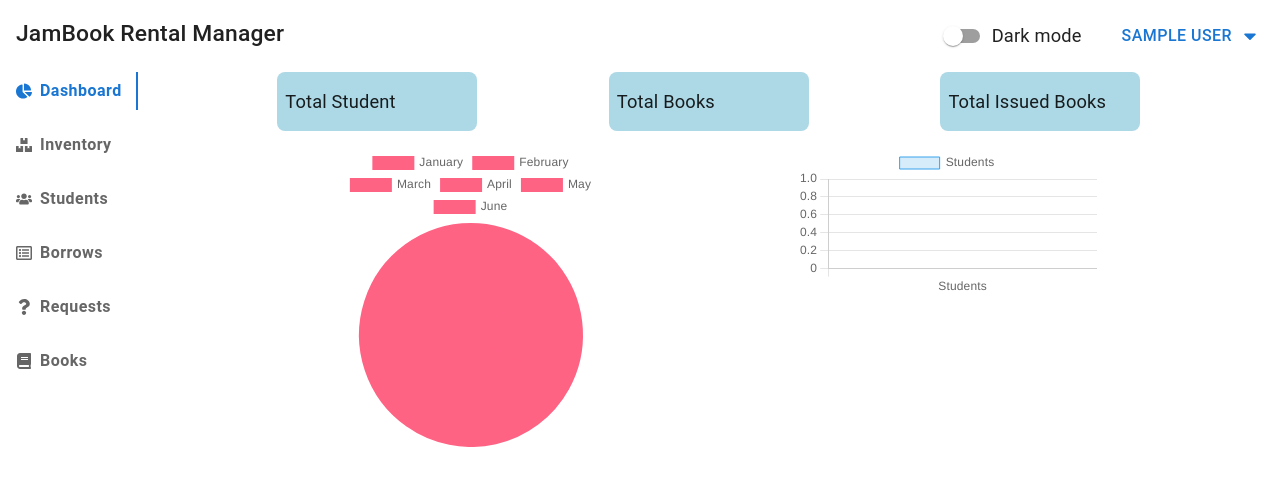
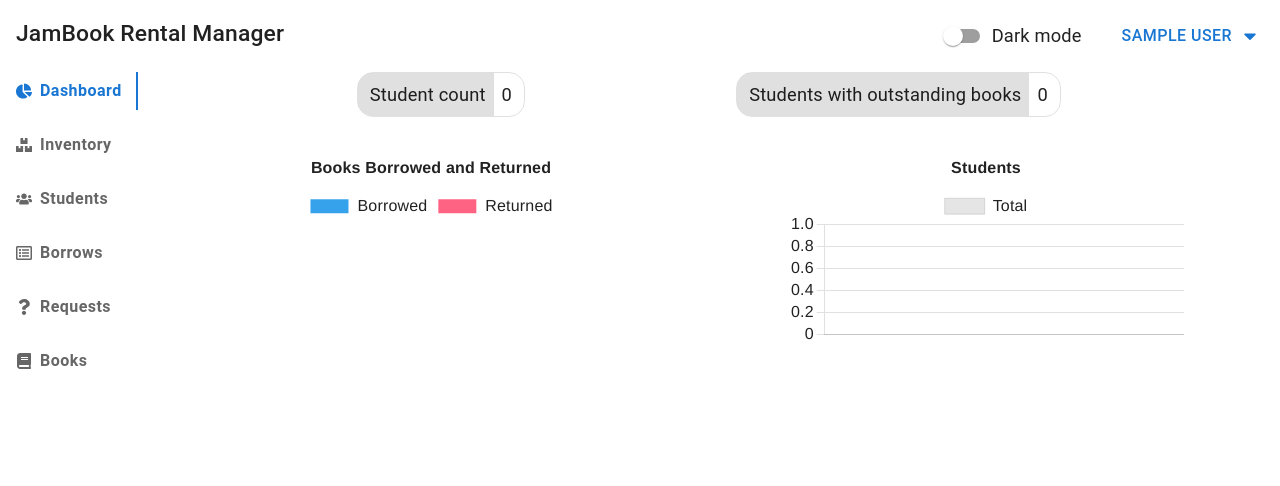
Before and after one commit to Matthewsamuels-22/book-rental-system, a React (Vite) app: page / in a window 1280 px wide. Shown: the top 486 px of the page. Built offline with nearby package versions, Linux system fonts and the light colour scheme; no server answers; the database is empty; sample sign-in values are in the browser's storage.

Commit message:
Complete dashboard page
* Add InfoChip.jsx

* Delete dashboard.css

```diff
--- a/src/pages/dasboard/BarChart.jsx
+++ b/src/pages/dasboard/BarChart.jsx
@@ -1,46 +1,50 @@
+import PropTypes from "prop-types";
+import { useEffect, useState } from "react";
 import { Bar } from "react-chartjs-2";
-import { useEffect, useState } from "react";
-import { getDocs, collection } from "firebase/firestore";
-import { auth, firestore } from "../../firebase";
 
+export function BarChart(props) {
+	const [gradeCount, setGradeCount] = useState({});
 
-const labels = ["Students"];
-
-export function BarChart() {
-  const [data, setData] = useState({
-    labels: labels,
+	const entries = Object.entries(gradeCount);
+	const data = {
+		labels: entries.map((x) => "Grade " + x[0]),
 		datasets: [
 			{
-        label: "Students",
-        data: [0],
-        backgroundColor: "rgba(54, 162, 235, 0.2)",
-        borderColor: "rgba(54, 162, 235, 1)",
+				label: "Total",
+				data: entries.map((x) => x[1]),
 				borderWidth: 1,
 			},
 		],
+	};
+
+	useEffect(() => {
+		props.records.forEach((student) => {
+			const grade = student.gradeLevels.at(-1).grade;
+			if (!(grade in gradeCount)) gradeCount[grade] = 0;
+			gradeCount[grade]++;
 		});
 
-  useEffect(() => {
-    const fetchData = async () => {
-      try {
-        const collectionRef = collection(firestore, "users", auth.currentUser.uid, "students");
-        const querySnapshot = await getDocs(collectionRef);
-        const studentCount = querySnapshot.size;
+		setGradeCount({ ...gradeCount });
+	}, [props.records]);
 
-        setData(prevData => ({
-          ...prevData,
-          datasets: [{
-            ...prevData.datasets[0],
-            data: [studentCount],
-          }]
-        }));
-      } catch (error) {
-        console.error("Error fetching data from Firestore: ", error);
+	return (
+		<Bar data={data} options={{ plugins: { title: { display: true, text: "Students" } } }} />
+	);
 }
+
+BarChart.propTypes = {
+	records: PropTypes.arrayOf(
+		PropTypes.exact({
+			id: PropTypes.string.isRequired,
+			schoolId: PropTypes.string.isRequired,
+			name: PropTypes.string.isRequired,
+			gradeLevels: PropTypes.arrayOf(
+				PropTypes.exact({
+					grade: PropTypes.number.isRequired,
+					class: PropTypes.string.isRequired,
+					logDate: PropTypes.instanceOf(Date).isRequired,
+				}).isRequired,
+			).isRequired,
+		}).isRequired,
+	).isRequired,
 };
-
-    fetchData();
-  }, [auth]);
-
-  return <Bar data={data} />;
-}
--- a/src/pages/dasboard/Dashboard.jsx
+++ b/src/pages/dasboard/Dashboard.jsx
@@ -1,29 +1,77 @@
-import "chart.js/auto";
+import Chart from "chart.js/auto";
+import { Fragment, useContext, useEffect, useMemo } from "react";
 
-import Box from "@mui/material/Box";
+import Container from "@mui/material/Container";
 import Stack from "@mui/material/Stack";
+import { useTheme } from "@mui/material/styles";
 
+import { BorrowContext } from "../../contexts/BorrowContext";
+import { StudentContext } from "../../contexts/StudentContext";
+import { getBorrowEntries } from "../../helpers/firestore/borrows";
+import { getStudents } from "../../helpers/firestore/students";
 import { BarChart } from "./BarChart";
+import { InfoChip } from "./InfoChip";
 import { PieChart } from "./PieChart";
 
-import "./dashboard.css";
+export function Dashboard() {
+	const theme = useTheme();
+	const { borrows, setBorrows } = useContext(BorrowContext);
+	const { students, setStudents } = useContext(StudentContext);
 
-export function Dashboard() {
+	const unreturnedIds = useMemo(
+		() => new Set(borrows.filter((x) => x.dateReturned === null).map((x) => x.borrower)),
+		[borrows],
+	);
+
+	useEffect(() => {
+		if (borrows.length === 0) {
+			getBorrowEntries()
+				.then((x) => setBorrows(x))
+				.catch(console.error);
+		}
+
+		if (students.length === 0) {
+			getStudents()
+				.then((x) => setStudents(x))
+				.catch(console.error);
+		}
+	}, []);
+
+	useEffect(() => {
+		Chart.defaults.font.size = theme.typography.fontSize;
+		Chart.defaults.color = theme.palette.text.primary;
+		Chart.defaults.borderColor = theme.palette.divider;
+	}, [theme]);
+
 	return (
-		<Stack className="dashboard" spacing={2}>
-			<Box display="flex" justifyContent="space-evenly" flexWrap="wrap" gap={2}>
-				<div className="students">Total Student</div>
-				<div className="books">Total Books</div>
-				<div className="issued">Total Issued Books</div>
-			</Box>
-			<Box display="flex" justifyContent="space-evenly" flexWrap="wrap" gap={2}>
-				<div className="chart-container flex-grow-1">
-					<PieChart />
-				</div>
-				<div className="chart-container flex-grow-1">
-					<BarChart />
-				</div>
-			</Box>
-		</Stack>
+		<Fragment>
+			<Stack
+				direction="row"
+				justifyContent="space-evenly"
+				flexWrap="wrap"
+				marginBottom={4}
+				spacing={2}
+				useFlexGap>
+				<InfoChip theme={theme} label="Student count" value={students.length} />
+				<InfoChip
+					theme={theme}
+					label="Students with outstanding books"
+					value={unreturnedIds.size}
+				/>
+			</Stack>
+			<Stack
+				direction="row"
+				justifyContent="space-evenly"
+				flexWrap="wrap"
+				spacing={2}
+				useFlexGap>
+				<Container maxWidth="xs">
+					<PieChart theme={theme} records={borrows} />
+				</Container>
+				<Container maxWidth="xs">
+					<BarChart records={students} />
+				</Container>
+			</Stack>
+		</Fragment>
 	);
 }
--- /dev/null
+++ b/src/pages/dasboard/InfoChip.jsx
@@ -0,0 +1,32 @@
+import PropTypes from "prop-types";
+
+import Box from "@mui/material/Box";
+import Stack from "@mui/material/Stack";
+
+export function InfoChip(props) {
+	return (
+		<Stack
+			direction="row"
+			flexWrap="wrap"
+			border="1px solid"
+			borderColor={props.theme.palette.divider}
+			borderRadius={props.theme.shape.borderRadius}
+			textAlign="center"
+			overflow="hidden"
+			alignSelf="center"
+			useFlexGap>
+			<Box flexGrow={1} bgcolor={props.theme.palette.divider} padding={1} paddingLeft={1.5}>
+				{props.label}
+			</Box>
+			<Box flexGrow={1} padding={1} paddingRight={1.5}>
+				{props.value}
+			</Box>
+		</Stack>
+	);
+}
+
+InfoChip.propTypes = {
+	theme: PropTypes.object.isRequired,
+	label: PropTypes.string.isRequired,
+	value: PropTypes.number.isRequired,
+};
--- a/src/pages/dasboard/PieChart.jsx
+++ b/src/pages/dasboard/PieChart.jsx
@@ -1,19 +1,50 @@
+import PropTypes from "prop-types";
+import { useEffect, useState } from "react";
 import { Pie } from "react-chartjs-2";
 
-const labels = ["January", "February", "March", "April", "May", "June"];
+export function PieChart(props) {
+	const [borrowCount, setBorrowCount] = useState(0);
 
 	const data = {
-	labels: labels,
+		labels: ["Borrowed", "Returned"],
 		datasets: [
 			{
-			label: "My First dataset",
-			backgroundColor: "rgb(255, 99, 132)",
-			borderColor: "rgb(255, 99, 132)",
-			data: [0, 10, 5, 2, 20, 30, 45],
+				label: "Books",
+				data: [borrowCount, props.records.length - borrowCount],
+				borderColor: props.theme.palette.background.default,
 			},
 		],
 	};
 
-export function PieChart() {
-	return <Pie data={data} />;
+	useEffect(() => {
+		const count = props.records.filter((x) => x.dateReturned === null).length;
+		setBorrowCount(count);
+	}, [props.records]);
+
+	return (
+		<Pie
+			data={data}
+			options={{
+				plugins: {
+					title: { display: true, text: "Books Borrowed and Returned" },
+					colors: { forceOverride: true },
+				},
+			}}
+		/>
+	);
 }
+
+PieChart.propTypes = {
+	theme: PropTypes.object.isRequired,
+	records: PropTypes.arrayOf(
+		PropTypes.exact({
+			id: PropTypes.string.isRequired,
+			borrower: PropTypes.string.isRequired,
+			book: PropTypes.string.isRequired,
+			dateBorrowed: PropTypes.instanceOf(Date).isRequired,
+			dateReturned: PropTypes.instanceOf(Date),
+			conditionBorrowed: PropTypes.string.isRequired,
+			conditionReturned: PropTypes.string,
+		}).isRequired,
+	).isRequired,
+};
--- a/src/pages/dasboard/dashboard.css
+++ /dev/null
@@ -1,12 +0,0 @@
-.dashboard .students,
-.dashboard .books,
-.dashboard .issued {
-    padding: 1rem 0.5rem;
-    background-color: lightblue;
-    width: 200px;
-    border-radius: 8px;
-}
-
-.chart-container {
-    max-width: 500px;
-}
```
Lines whose indentation alone changed are shown as unchanged.
